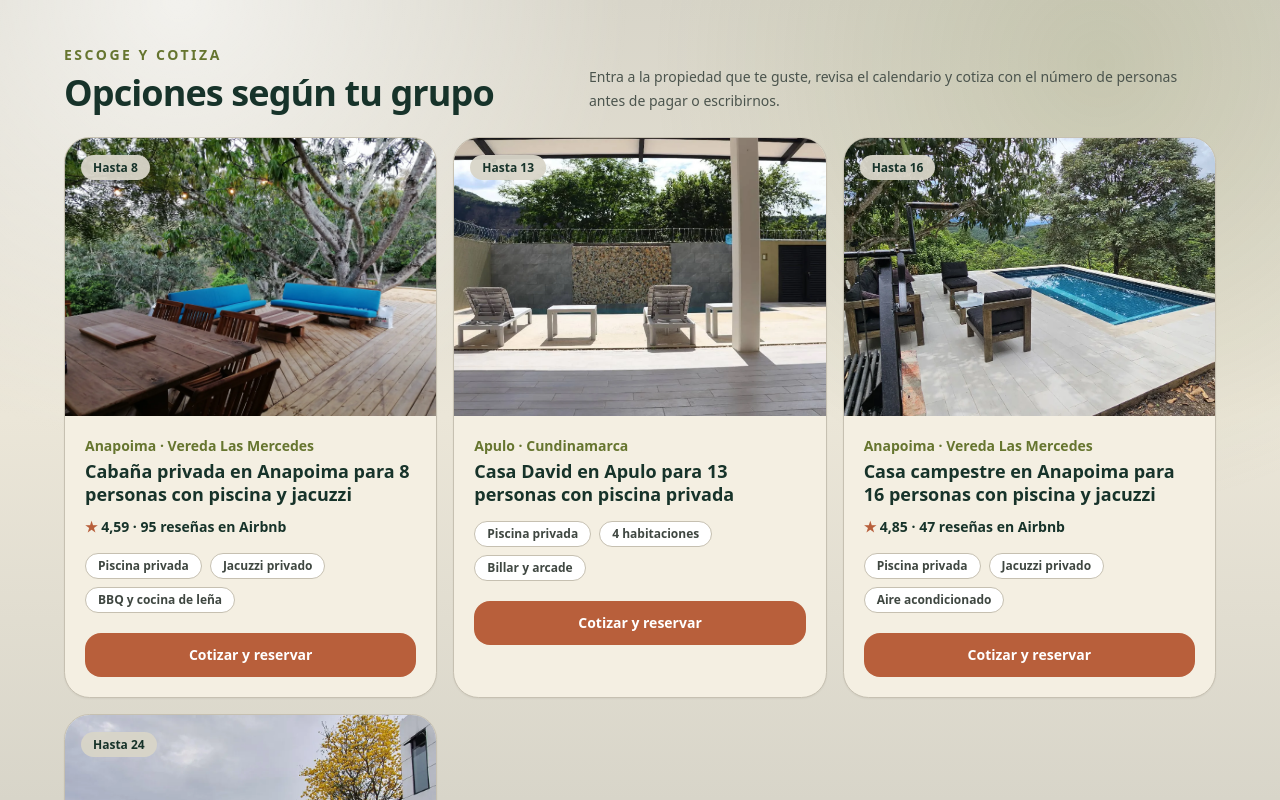
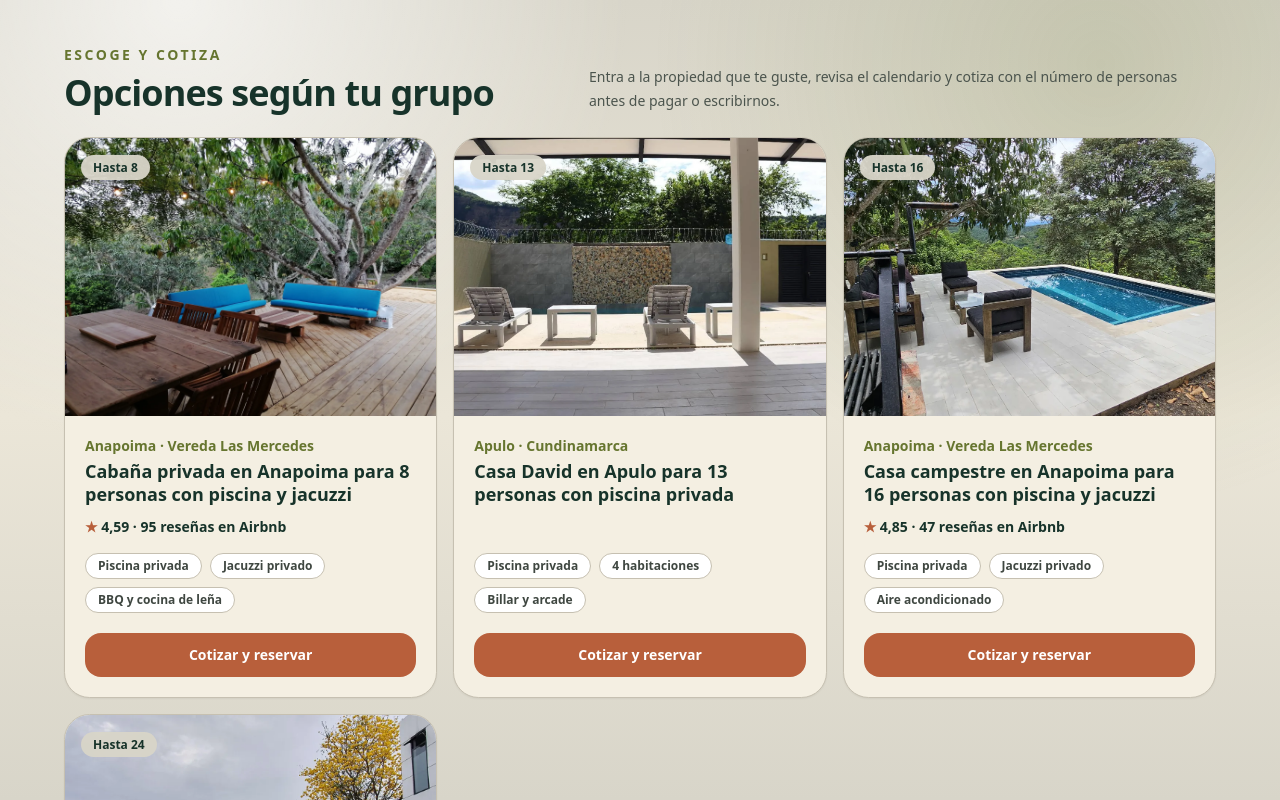
Before and after one commit to juanjarago/Alkila, a Next.js app: page / in a window 1280 px wide. Shown: the part 800-1600 px from the top of the page. Built offline with nearby package versions, Linux system fonts and the light colour scheme.

Commit message:
Alinear tarjetas de propiedades y botones de reserva
Alinear los botones al pie de las tarjetas y reservar espacio para reseñas en el componente compartido. Validación: TypeScript sin errores.

```diff
--- a/components/PropertyCard.tsx
+++ b/components/PropertyCard.tsx
@@ -14,9 +14,9 @@ type Property = {
 
 export function PropertyCard({ p }: { p: Property }) {
   return (
-    <div className="group overflow-hidden rounded-[1.6rem] border border-[#C6C0B1] bg-[#F4EFE2] shadow-sm transition hover:-translate-y-1 hover:shadow-xl hover:shadow-[#17332A]/10">
-      <Link href={`/p/${p.slug}`} className="block">
-        <div className="relative aspect-[4/3] w-full">
+    <div className="group h-full overflow-hidden rounded-[1.6rem] border border-[#C6C0B1] bg-[#F4EFE2] shadow-sm transition hover:-translate-y-1 hover:shadow-xl hover:shadow-[#17332A]/10">
+      <Link href={`/p/${p.slug}`} className="flex h-full flex-col">
+        <div className="relative aspect-[4/3] w-full shrink-0">
           <Image
             src={p.heroImage}
             alt={p.title}
@@ -32,7 +32,7 @@ export function PropertyCard({ p }: { p: Property }) {
           </div>
         </div>
 
-        <div className="p-5">
+        <div className="flex flex-1 flex-col p-5">
           <div className="text-sm font-bold text-[#66752F]">
             {p.locationLabel}
           </div>
@@ -40,18 +40,20 @@ export function PropertyCard({ p }: { p: Property }) {
             {p.title}
           </h3>
 
-          {p.airbnbRating != null && p.airbnbReviewCount != null ? (
-            <div className="mt-3 text-sm font-black text-[#17332A]">
+          <div className="mt-3 min-h-5 text-sm font-black text-[#17332A]">
+            {p.airbnbRating != null && p.airbnbReviewCount != null ? (
+              <>
               <span aria-hidden="true" className="text-[#B85F3B]">★</span>{" "}
               {p.airbnbRating.toLocaleString("es-CO", {
                 minimumFractionDigits: 2,
                 maximumFractionDigits: 2,
               })}{" "}
               · {p.airbnbReviewCount} reseñas en Airbnb
-            </div>
-          ) : null}
+              </>
+            ) : null}
+          </div>
 
-          <div className="mt-4 flex flex-wrap gap-2">
+          <div className="mb-5 mt-4 flex flex-wrap gap-2">
             {p.highlights.slice(0, 3).map((h) => (
               <span
                 key={h}
@@ -62,7 +64,7 @@ export function PropertyCard({ p }: { p: Property }) {
             ))}
           </div>
 
-          <div className="mt-5 rounded-2xl bg-[#B85F3B] px-4 py-3 text-center text-sm font-black text-white transition group-hover:-translate-y-0.5">
+          <div className="mt-auto rounded-2xl bg-[#B85F3B] px-4 py-3 text-center text-sm font-black text-white transition group-hover:-translate-y-0.5">
             Cotizar y reservar
           </div>
         </div>
```
